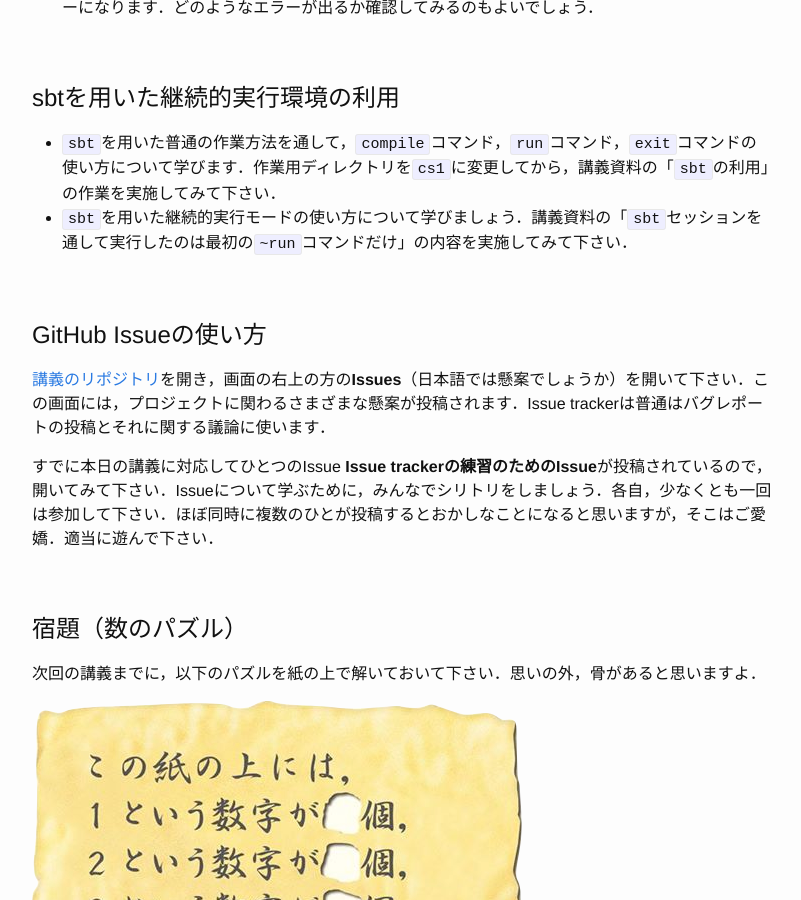
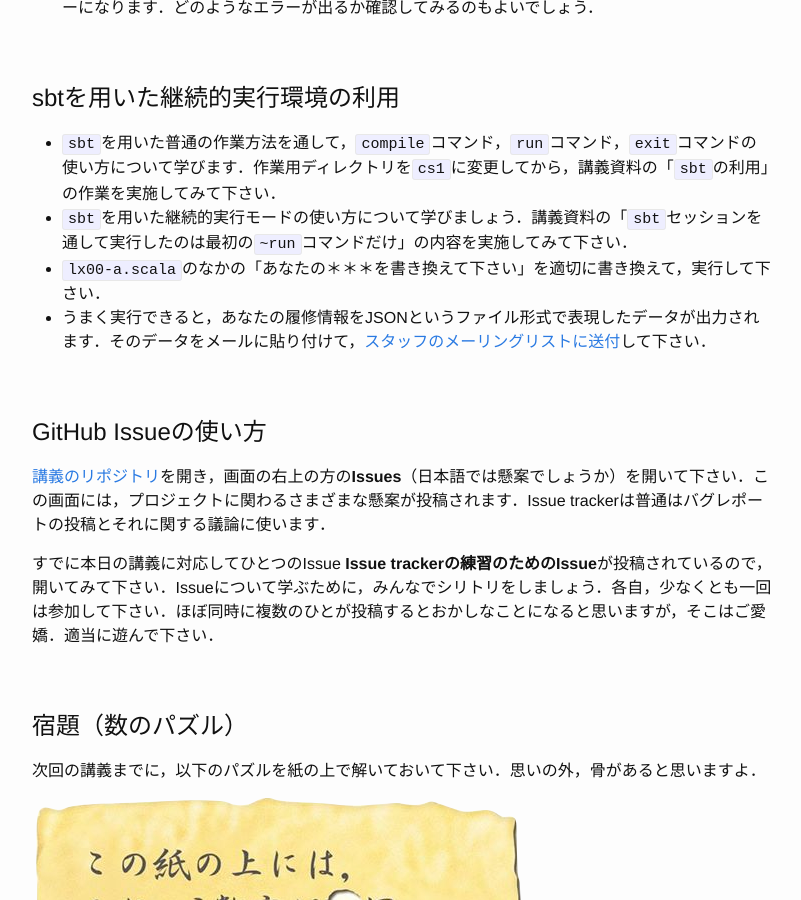
Before and after one commit to titech-is-cs115/lecture, a Jekyll site: the page built from assignments/lx00a.md, in a window 1280 px wide and 900 px high, scrolled down 3359 px. Shown: the whole window, without its empty margins (238-1039 px from the left). Built offline with Jekyll 4.4.1, drawn with Linux system fonts in a browser that asks for light colours; nearby versions of some CDN libraries; library files that are not in the unit come from our copies; comment, search, counter and statistics services are not loaded.

Commit message:
modified:   lx00a.md

```diff
--- a/assignments/lx00a.md
+++ b/assignments/lx00a.md
@@ -85,6 +85,9 @@ GitHubのユーザ登録がすんだら，手元の Mac に講義資料をダウ
 
 - `sbt`を用いた普通の作業方法を通して，`compile`コマンド，`run`コマンド，`exit`コマンドの使い方について学びます．作業用ディレクトリを`cs1`に変更してから，講義資料の「`sbt`の利用」の作業を実施してみて下さい．
 - `sbt`を用いた継続的実行モードの使い方について学びましょう．講義資料の「`sbt`セッションを通して実行したのは最初の`~run`コマンドだけ」の内容を実施してみて下さい．
+- `lx00-a.scala`のなかの「あなたの＊＊＊を書き換えて下さい」を適切に書き換えて，実行して下さい．
+- うまく実行できると，あなたの履修情報をJSONというファイル形式で表現したデータが出力されます．そのデータをメールに貼り付けて，[スタッフのメーリングリストに送付](mailto:wakita.k.aa-cs1f@ml.m.titech.ac.jp)して下さい．
+
 
 # GitHub Issueの使い方
 
```
